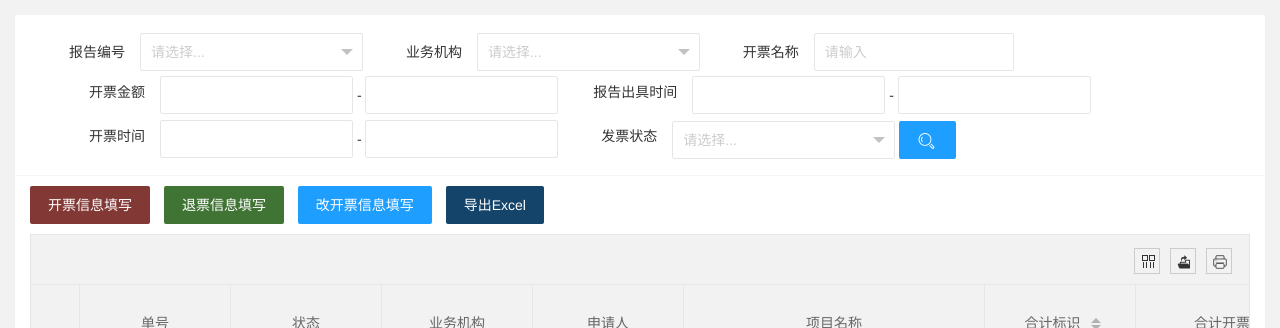
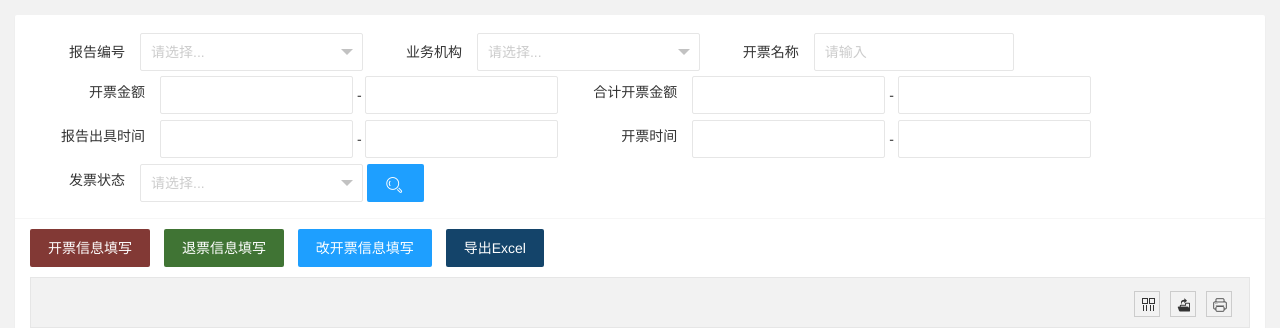
Before and after one commit to angelolily/FinaceSystem, a CodeIgniter app: the page made by application/views/view_invoice.php in a window 1280 px wide. Shown: the top 328 px of the page. Run offline with CodeIgniter, Linux system fonts and the light colour scheme; data that the repository does not hold is empty; some libraries are stand-ins or nearby versions.

Commit message:
1、财务模块增加合并开票金额查询 2、财务模块增加如果是合并开票的,开票金额需要自动抓取合并开票金额

```diff
--- a/application/controllers/Control_Invoice.php
+++ b/application/controllers/Control_Invoice.php
@@ -95,6 +95,12 @@ class Control_Invoice extends CI_Controller
             if($search_val['invoice_money1']!="" && $search_val['invoice_money2']!="")
             {
                 $where=$where." and fdata_invoice_money>='{$search_val['invoice_money1']}' and fdata_invoice_money<='{$search_val['invoice_money2']}'";
+
+
+            }
+            if($search_val['fdata_total_money1']!="" && $search_val['fdata_total_money2']!="")
+            {
+                $where=$where." and fdata_total_money>='{$search_val['fdata_total_money1']}' and fdata_total_money<='{$search_val['fdata_total_money2']}'";
 
 
             }
--- a/application/views/view_invoice.php
+++ b/application/views/view_invoice.php
@@ -88,6 +88,16 @@ defined('BASEPATH') OR exit('No direct script access allowed');
                     <label class="layui-input-inline">-</label>
                     <div class="layui-input-inline">
                         <input type="text" id="invoice_money2" name="invoice_money2"  class="layui-input">
+                    </div>
+                </div>
+                <div class="layui-inline">
+                    <label class="layui-form-label" style="width: 100px">合计开票金额</label>
+                    <div class="layui-input-inline" >
+                        <input type="text" id="fdata_total_money1" name="fdata_total_money1"  class="layui-input">
+                    </div>
+                    <label class="layui-input-inline">-</label>
+                    <div class="layui-input-inline">
+                        <input type="text" id="fdata_total_money2" name="fdata_total_money2"  class="layui-input">
                     </div>
                 </div>
                 <div class="layui-inline">
@@ -513,6 +523,8 @@ defined('BASEPATH') OR exit('No direct script access allowed');
             {
                 form.val('invoice_add',checkStatus.data[0]);
 
+
+
             }
 
 
@@ -532,7 +544,15 @@ defined('BASEPATH') OR exit('No direct script access allowed');
 
                 }
                 ,success: function(layero, index){
-                   $('#fdata_invoice_money').val(checkStatus.data[0].fdata_invoice_money);
+                    var imoney=checkStatus.data[0].fdata_total_money;
+                    if(checkStatus.data[0].fdata_total_money!=''){
+                        console.log(imoney);
+                        $("#fdata_invoice_money").val(imoney);
+                    }
+                    else{
+                        $('#fdata_invoice_money').val(checkStatus.data[0].fdata_invoice_money);
+                    }
+
                 }
                 ,yes: function(index, layero){
                     var submit = $("#LAY-invoice-front-submit");
```
